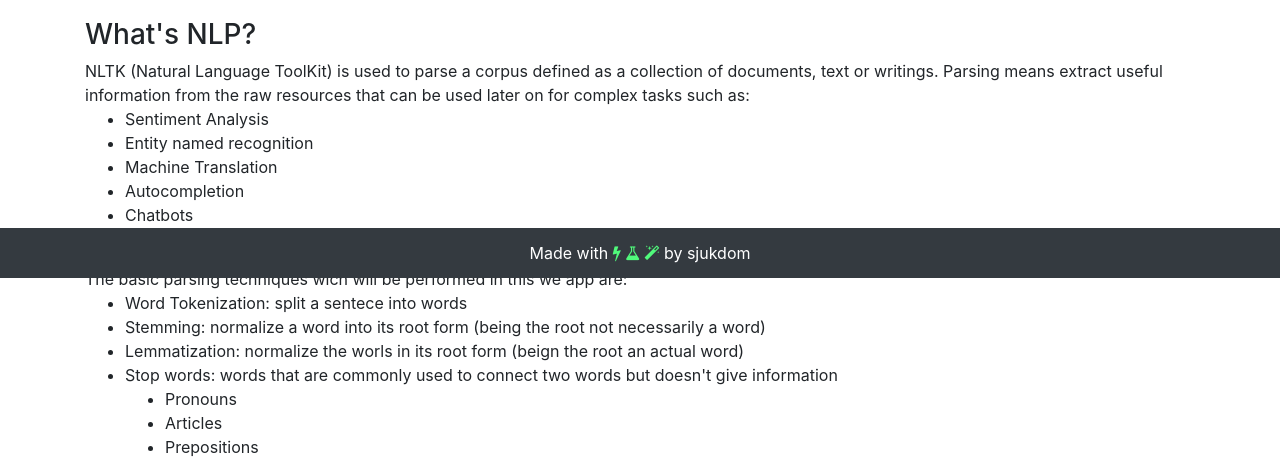
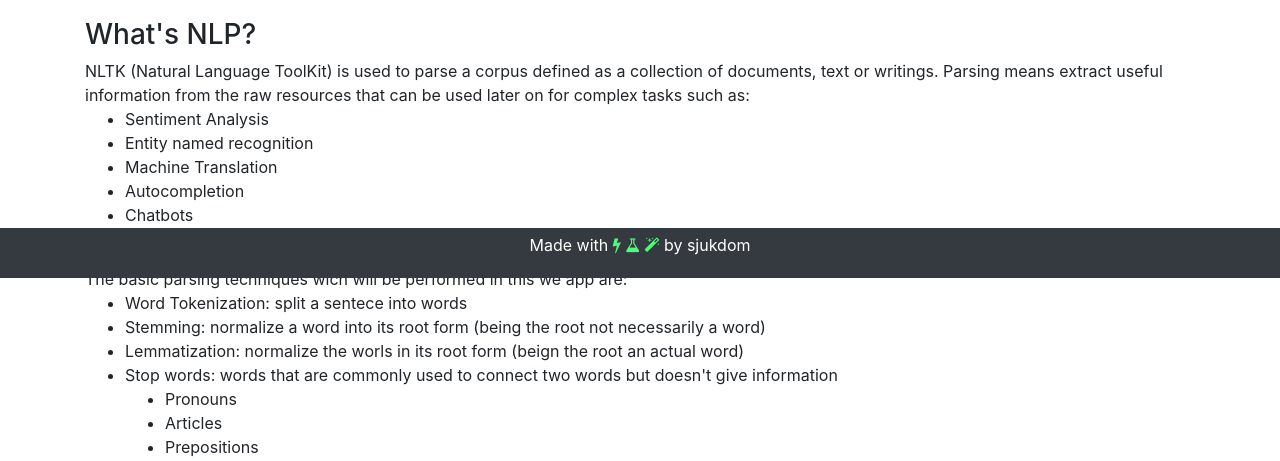
Before and after one commit to daniel-sjkdm/djangonltk, a Django app: page / in a window 1280 px wide. Shown: the part 522-983 px from the top of the page. Run offline with Django 3.2, Linux system fonts and the light colour scheme; parts of the project's set-up code (start-up, migrations or seed data) failed here and were passed over; some libraries are stand-ins or nearby versions.

Commit message:
Footer position is fixed

```diff
--- a/templates/base.html
+++ b/templates/base.html
@@ -16,7 +16,7 @@
 <body class="root">
 
     <nav class="navbar navbar-expand-lg navbar-dark bg-dark">
-        <a class="navbar-brand nav-logo" href="#"> NLP with Django </a>
+        <a class="navbar-brand nav-logo"> NLP with Django </a>
         <button class="navbar-toggler" type="button" data-toggle="collapse" data-target="#mainNav" aria-controls="mainNav" aria-expanded="false" aria-label="Toggle navigation">
             <span class="navbar-toggler-icon"></span>
         </button>
@@ -42,7 +42,7 @@
     <footer style="height: 20px; margin: 30px 30px;">
         <nav class="navbar fixed-bottom navbar-expand-lg navbar-dark bg-dark d-flex justify-content-center align-items-center">
             <div>
-                <p style="color: white; margin: 30px 30px;">
+                <p style="color: white; padding: 10px;">
                     Made with
                     <i class="fa fa-bolt" style="color: #50FA7B;" aria-hidden="true"></i>
                     <i class="fa fa-flask" style="color: #50FA7B;" aria-hidden="true"></i>
```
